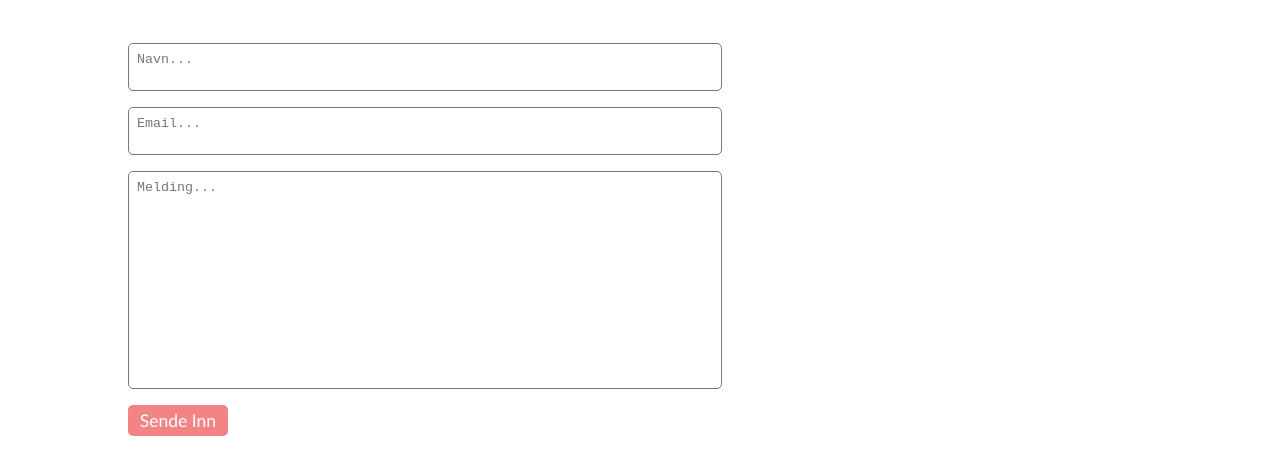
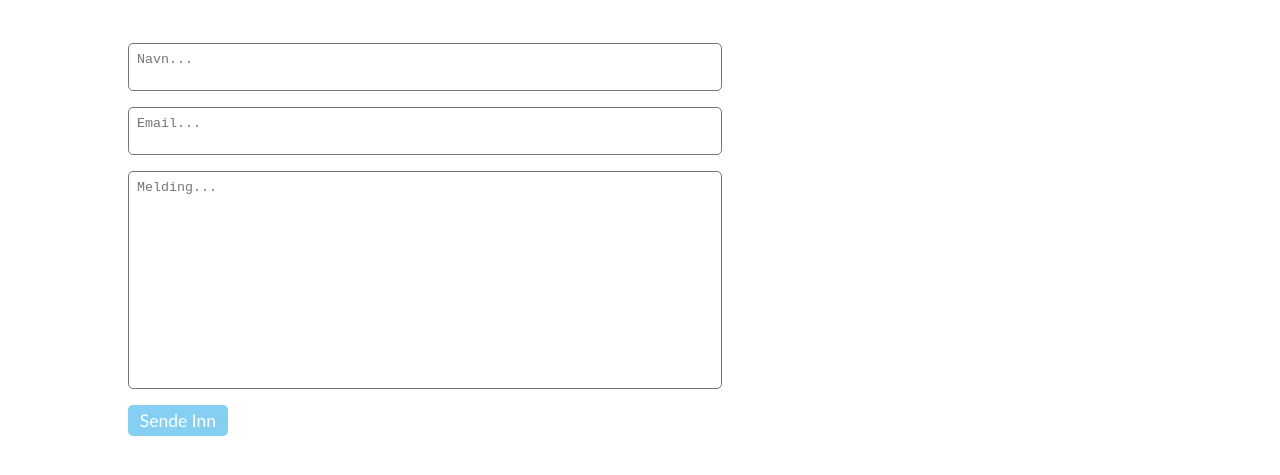
Before and after one commit to kulbil/Website-Gruppe, a plain HTML site: page NorskContactMe.html in a window 1280 px wide. Shown: the part 83-558 px from the top of the page. Drawn offline with Linux system fonts and the light colour scheme.

Commit message:
knapp farge

```diff
--- a/style.css
+++ b/style.css
@@ -1047,7 +1047,7 @@ h2{
     font-family: calibri;
     font-size: 17.5px;
     padding: 5px;
-    background-color: #f28484;
+    background-color: #84cff2;
     color: white;
     border: none;
     border-radius: 5px;
@@ -1058,7 +1058,7 @@ h2{
 }
 
 .contactform button:hover{
-    background-color: rgb(108, 36, 36);
+    background-color: rgb(36, 78, 108);
     transition: 0.25s;
 }
 
```
